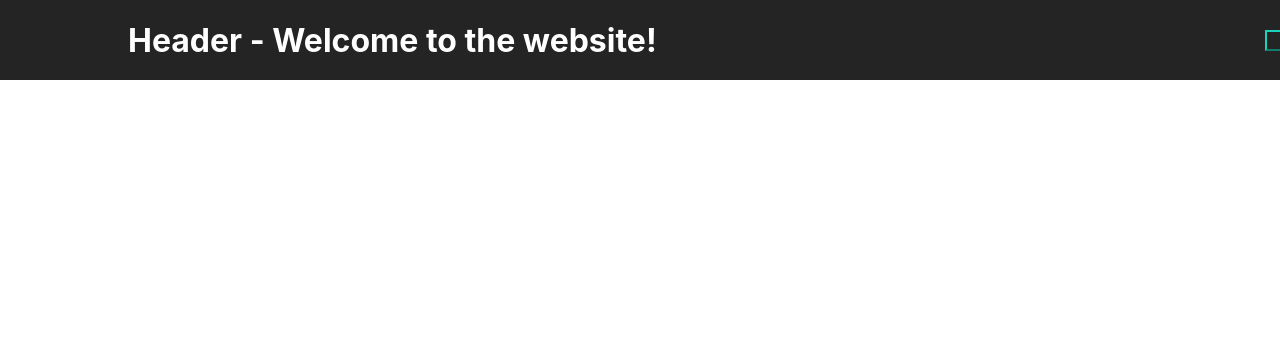
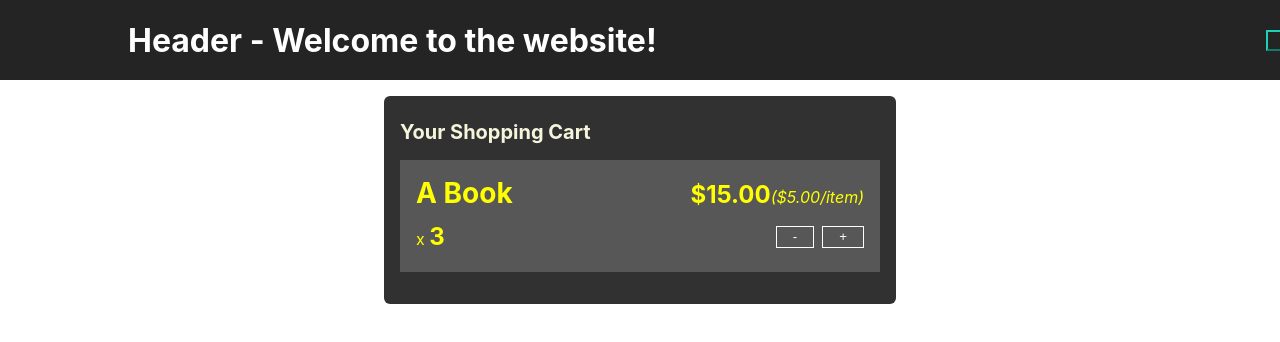
Before and after one commit to triptotest01/react-redux-cart, a React (Create React App) app: page / in a window 1280 px wide. Shown: the top 342 px of the page. Built offline with nearby package versions, Linux system fonts and the light colour scheme.

Commit message:
리덕스 cart 쇼핑몰 구현

```diff
--- a/src/App.js
+++ b/src/App.js
@@ -1,14 +1,14 @@
-import Layout from "./components/Layout/Layout";
-// import Cart from './components/Cart';
+import Cart from './components/Cart/Cart';
+import Layout from './components/Layout/Layout';
+// import Products from './components/Shop/Products';
 
-
-function App(){
-
-  return(
+function App() {
+  return (
     <Layout>
-      {/* <Cart/> */}
+      <Cart />
+      {/* <Products /> */}
     </Layout>
-  )
+  );
 }
 
 export default App;
--- a/src/components/Cart/Cart.module.css
+++ b/src/components/Cart/Cart.module.css
@@ -0,0 +1,19 @@
+.cart {
+  max-width: 30rem;
+  /* 하단의 배경을 주석처리하면 -> card 공통속성 하늘색적용됨 */
+  background-color: #313131;
+  /* color: white; */
+  color: yellow;
+}
+
+.cart h2 {
+  font-size: 1.25rem;
+  margin: 0.5rem 0;
+  color: beige;
+}
+
+.cart ul {
+  list-style: none;
+  padding: 0;
+  margin: 0;
+}
--- a/src/components/Cart/CartButton.js
+++ b/src/components/Cart/CartButton.js
@@ -1,12 +1,12 @@
 import classes from './CartButton.module.css';
 
-const CartButton= (props)=>{
- return(
-   <button className={classes.button}>
-     <span> My cart</span>
-     <span className={classes.badge}> 1</span>
-   </button>
- );
-}
+const CartButton = (props) => {
+  return (
+    <button className={classes.button}>
+      <span>My Cart</span>
+      <span className={classes.badge}>1</span>
+    </button>
+  );
+};
 
 export default CartButton;
--- a/src/components/Cart/CartButton.module.css
+++ b/src/components/Cart/CartButton.module.css
@@ -1,20 +1,21 @@
-.button{
+.button {
   background-color: transparent;
   border-color: #1ad1b9;
-  color:#1ad1b9;
+  color: #1ad1b9;
 }
 
 .button:hover,
-.button:active{
+.button:active {
   color: white;
 }
 
-.button span{
+.button span {
   margin: 0 0.5rem;
 }
 
-.badge{
-  background-color: blueviolet;
+.badge {
+  background-color: pink;
+  /* background-color: #1ad1b9; */
   border-radius: 30px;
   padding: 0.15rem 1.25rem;
   color: #1d1d1d;
--- a/src/components/Cart/CartItem.js
+++ b/src/components/Cart/CartItem.js
@@ -1,23 +1,28 @@
 import classes from './CartItem.module.css';
 
-const CartItem = (props)=> {
+const CartItem = (props) => {
+  const { title, quantity, total, price } = props.item;
 
-   const {title, quantity, total, price } = props.item;
-
-   return(
+  return (
     <li className={classes.item}>
       <header>
         <h3>{title}</h3>
         <div className={classes.price}>
           ${total.toFixed(2)}{''}
-          <span className={classes.itemprice}>(${price.toFixed(2)/item})</span>
+          <span className={classes.itemprice}>(${price.toFixed(2)}/item)</span>
         </div>
       </header>
-      <div>
-
+      <div className={classes.details}>
+        <div className={classes.quantity}>
+          x <span>{quantity}</span>
+        </div>
+        <div className={classes.actions}>
+          <button>-</button>
+          <button>+</button>
+        </div>
       </div>
     </li>
-   )
-}
+  );
+};
 
 export default CartItem;
--- a/src/components/Layout/Layout.js
+++ b/src/components/Layout/Layout.js
@@ -1,16 +1,16 @@
-import {Fragment} from 'react'
-import MainHeader from "./MainHeader";
+import { Fragment } from 'react';
+import MainHeader from './MainHeader';
 
+const Layout = (props) => {
 
-const Layout =(props) =>{
+  return (
+  <Fragment>
+      <MainHeader />
+      <main>{props.children}</main>
+   </Fragment>
 
-return(
-  <Fragment>
-    <MainHeader/>
-  </Fragment>
+  );
 
-)
-
-}
+};
 
 export default Layout;
```
Also changed, not shown: src/components/Cart/Cart.js (+12 -12 lines), src/components/Layout/MainHeader.js (+8 -8 lines), src/components/Layout/MainHeader.module.css (+4 -3 lines), src/App.css (line endings or trailing spaces), src/index.js (line endings or trailing spaces).
